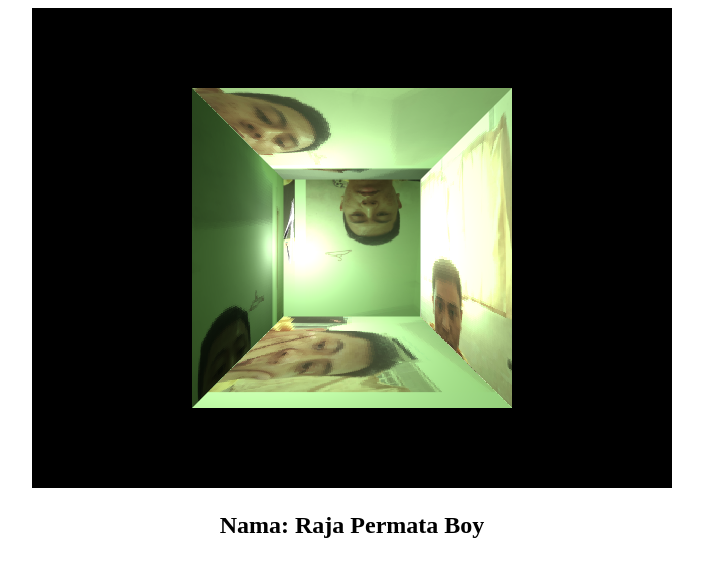
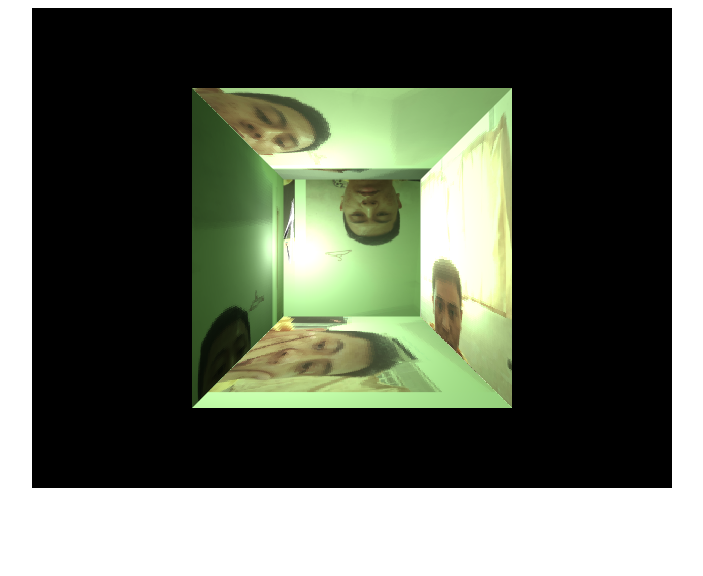
Before and after one commit to grafkom-c-if-its-2019/tugas-4-DelFolks1, a plain HTML site: page index.html in a window 1280 px wide. Shown: the whole page, without its empty margins (288-991 px from the left). Drawn offline with Linux system fonts and the light colour scheme; animation ran at ten frames a second.

Commit message:
Update index.html

```diff
--- a/index.html
+++ b/index.html
@@ -29,6 +29,5 @@
   <!-- JavaScript utama -->
   <script type="text/javascript" src="index.js"></script>
 
-  <h2> Nama: Raja Permata Boy </h2>
 </body>
 </html>
```
